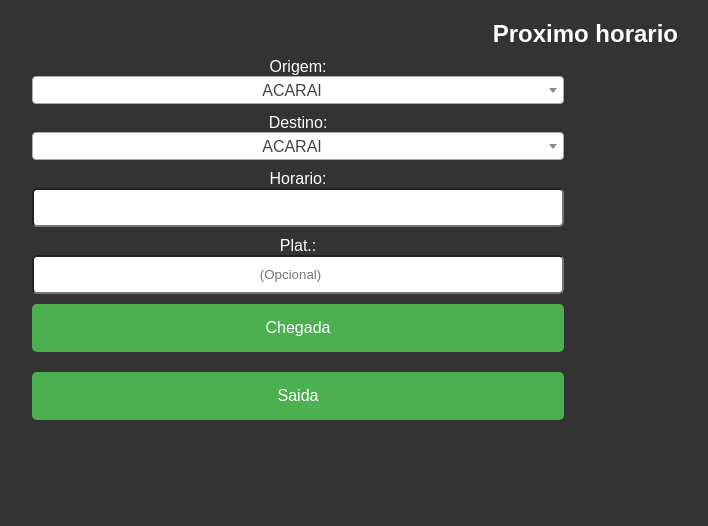
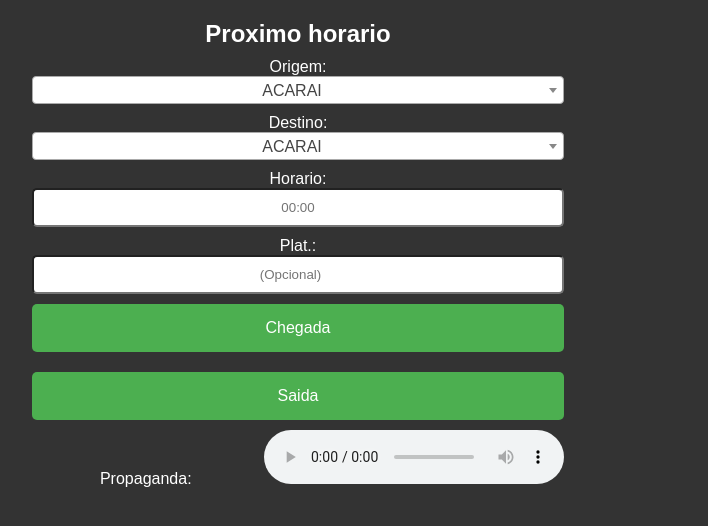
Before and after one commit to dev-rhuancarlos/anunciador.github.io, a plain HTML site: page home.html in a window 1280 px wide. Shown: the whole page, without its empty margins (342-1050 px from the left). Drawn offline with nearby package versions, Linux system fonts and the light colour scheme.

Commit message:
propaganda

```diff
--- a/home.html
+++ b/home.html
@@ -36,7 +36,7 @@
         </div>
         <div class="input combo">
           <label>Horario:</label>
-          <input name="horario" id="horario" type="text" maxlength="5" />
+          <input name="horario" id="horario" type="text" maxlength="5" placeholder="00:00" />
         </div>
         <div class="input combo">
           <label>Plat.:</label>
@@ -50,6 +50,10 @@
         <button type="submit" id="chegada">Chegada</button>
         <button type="submit" id="saida">Saida</button>
       </form>
+      <div class="propaganda">
+        <label >Propaganda:</label>
+        <audio src="./PegaoaguiaBrancaeVem.mp3" controls></audio>
+      </div>
     </main>
 
     <script>
@@ -140,7 +144,8 @@
         selectedVoice = parseInt(voices.value);
       })
 
-      chegada.addEventListener("click", () => {
+      chegada.addEventListener("click", (event) => {
+        event.preventDefault();
         let texto = `Atenção passageiros para o carro de ${origem.value} com destino ${destino.value}, horario ${horario.value}, o carro acaba de estacionar`;
 
         if (plataforma.value != "") {
--- a/style.css
+++ b/style.css
@@ -26,6 +26,7 @@ h1 {
   font-size: 1.5em;
   color: #fff;
   margin-left: auto;
+  margin-right: auto;
 }
 
 select,
```
Also changed, not shown: 2 other files.
